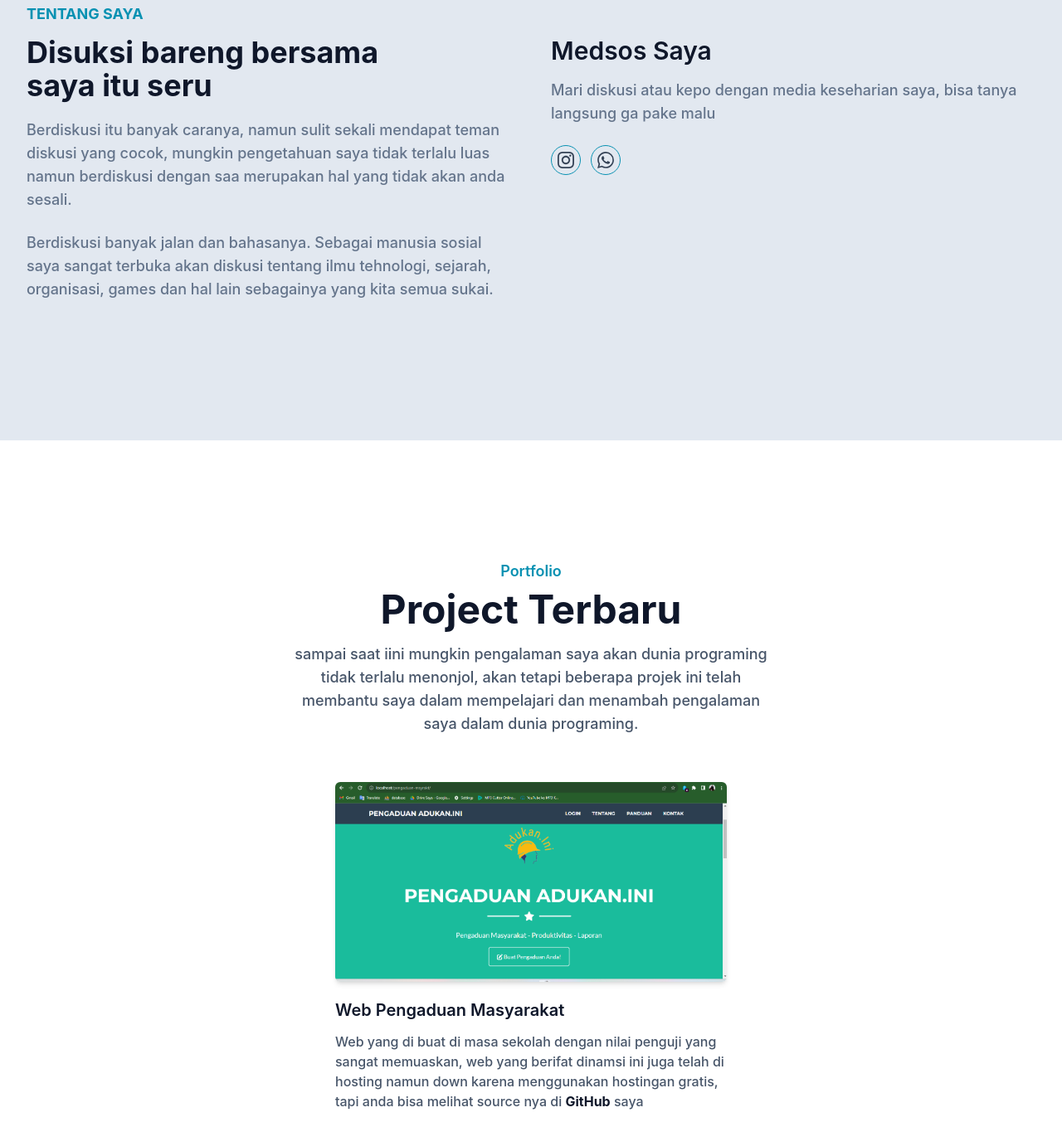
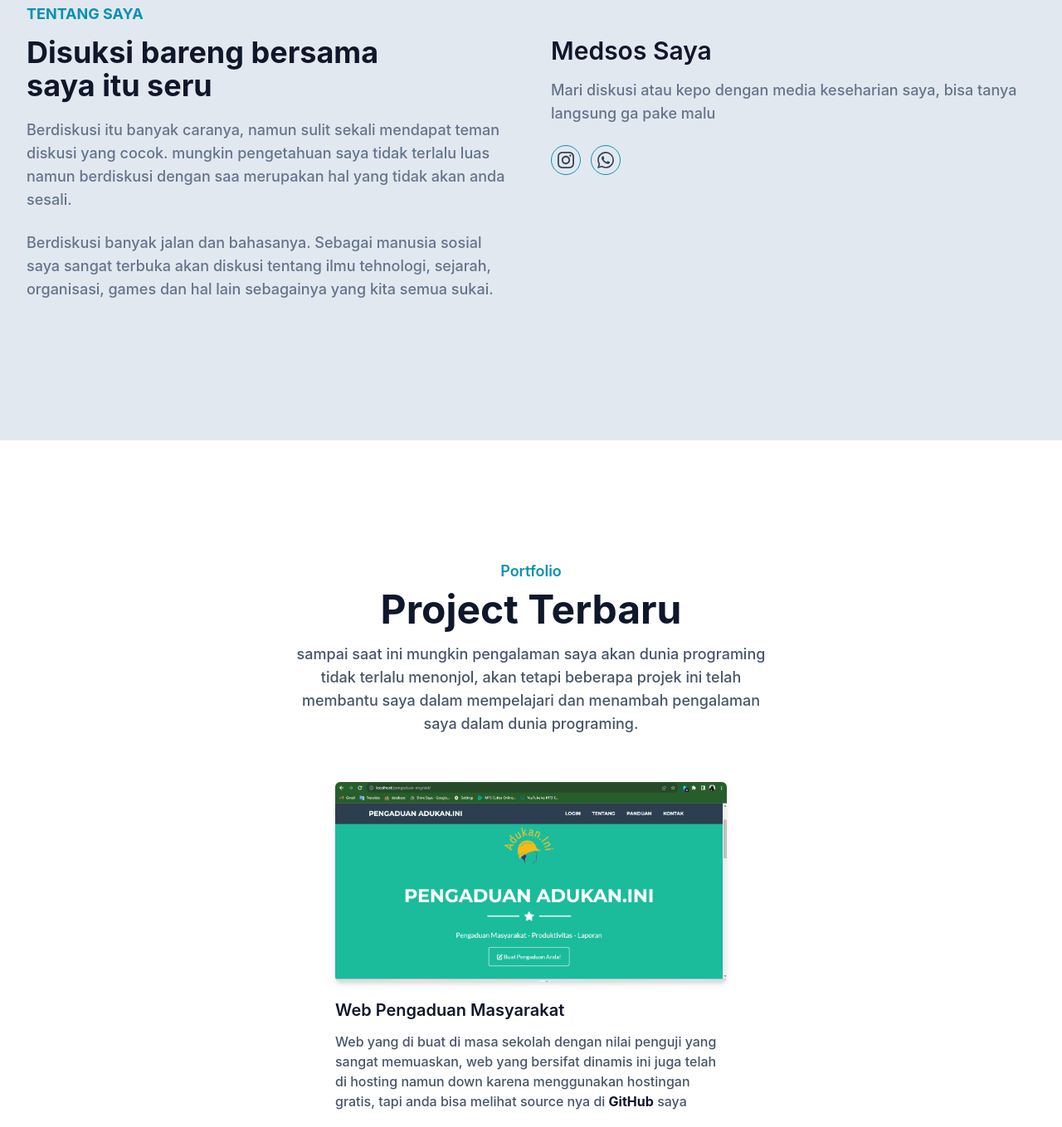
Before and after one commit to ahyaryu/portfolio-ahyar, a website: page index.html in a window 1280 px wide. Shown: the part 721-2080 px from the top of the page at 83% size. Drawn offline with Linux system fonts and the light colour scheme.

Commit message:
ngubah tipo

```diff
--- a/index.html
+++ b/index.html
@@ -81,7 +81,7 @@
                 <div class="w-full px-4 mb-10 lg:w-1/2">
                     <h4 class="font-bold uppercase text-primary dark:text-utama text-lg mb-3">tentang saya</h4>
                     <h2 class="font-bold text-dark dark:text-white text-3xl mb-5 max-w-md lg:text-4xl">Disuksi bareng bersama saya itu seru</h2>
-                    <p class="font-medium text-base text-slate-500 dark:text-slate-300 ax-w-xl lg:text-lg">Berdiskusi itu banyak caranya, namun sulit sekali mendapat teman diskusi yang cocok, mungkin pengetahuan saya tidak terlalu luas namun berdiskusi dengan saa merupakan hal yang tidak akan anda sesali.</p><br>
+                    <p class="font-medium text-base text-slate-500 dark:text-slate-300 ax-w-xl lg:text-lg">Berdiskusi itu banyak caranya, namun sulit sekali mendapat teman diskusi yang cocok. mungkin pengetahuan saya tidak terlalu luas namun berdiskusi dengan saa merupakan hal yang tidak akan anda sesali.</p><br>
                     <p class="font-medium text-base text-slate-500 dark:text-slate-300 ax-w-xl lg:text-lg">Berdiskusi banyak jalan dan bahasanya. Sebagai manusia sosial saya sangat terbuka akan diskusi tentang ilmu tehnologi, sejarah, organisasi, games dan hal lain sebagainya yang kita semua sukai.</p>
                 </div>
                 <div class="w-full px-6 lg:w-1/2">
@@ -112,7 +112,7 @@
               <h4 class="mb-2 text-lg font-semibold text-primary dark:text-utama">Portfolio</h4>
               <h2 class="mb-4 text-3xl font-bold text-dark dark:text-white sm:text-4xl lg:text-5xl">Project Terbaru</h2>
               <p class="text-md font-medium text-slate-600 dark:text-slate-300 md:text-lg">
-                sampai saat iini mungkin pengalaman saya akan dunia programing tidak terlalu menonjol, akan tetapi beberapa projek ini telah membantu saya dalam mempelajari dan menambah pengalaman saya dalam dunia programing.
+                sampai saat ini mungkin pengalaman saya akan dunia programing tidak terlalu menonjol, akan tetapi beberapa projek ini telah membantu saya dalam mempelajari dan menambah pengalaman saya dalam dunia programing.
               </p>
             </div>
           </div>
@@ -123,7 +123,7 @@
                 <img  src="dist/img/portfolio/1.png" alt="web pengaduan masyarakat" class="flex transform  hover:scale-105 transition-all hover:shadow-md hover:shadow-primary" width="w-full">
               </div>
               <h3 class="mt-5 mb-3 text-xl font-semibold text-dark dark:text-white">Web Pengaduan Masyarakat</h3>
-              <p class="text-base font-medium text-slate-600 dark:text-slate-300">Web yang di buat di masa sekolah dengan nilai penguji yang sangat memuaskan, web yang berifat dinamsi ini juga telah di hosting namun down karena menggunakan hostingan gratis, tapi anda bisa melihat source nya di <a href="https://github.com/ahyaryu/muhamadachyaryumandanu"><b class="text-dark dark:text-ketiga">GitHub</b></a> saya</p>
+              <p class="text-base font-medium text-slate-600 dark:text-slate-300">Web yang di buat di masa sekolah dengan nilai penguji yang sangat memuaskan, web yang bersifat dinamis ini juga telah di hosting namun down karena menggunakan hostingan gratis, tapi anda bisa melihat source nya di <a href="https://github.com/ahyaryu/muhamadachyaryumandanu"><b class="text-dark dark:text-ketiga">GitHub</b></a> saya</p>
             </div>
           </div>
         </div>
@@ -131,7 +131,7 @@
     <!-- potfolio end -->
 
 
-    <!-- proyek start -->
+    <!-- skill start -->
     <section id="clients" class="bg-slate-200 pt-36 pb-32 dark:bg-slate-700">
         <div class="container">
           <div class="w-full px-4">
@@ -161,7 +161,7 @@
                 <div class="absolute inset-0 bg-gradient-to-b from-transparent via-transparent to-black group-hover:from-black/70 group-hover:via-black/60 group-hover:to-black/70"></div>
                 <div class="absolute inset-4 flex translate-y-[60%] flex-col items-center justify-center px-10 text-center transition-all duration-500 group-hover:translate-y-0">
                   <h1 class="font-dmserif text-3xl font-bold text-white">Microsoft office</h1>
-                  <p class="mb-3 text-lg italic text-white opacity-0 transition-opacity duration-300 group-hover:opacity-100">paham penggunaan ms.word, excel dan powerpoint dengan sangat memukau</p>
+                  <p class="mb-3 text-lg italic text-white opacity-0 transition-opacity duration-300 group-hover:opacity-100">Paham penggunaan Ms.word, Excel dan Powerpoint dengan sangat memukau</p>
                 </div>
               </div>
               <div class="group relative cursor-pointer items-center justify-center overflow-hidden transition-shadow hover:shadow-xl hover:shadow-black/30">
```
